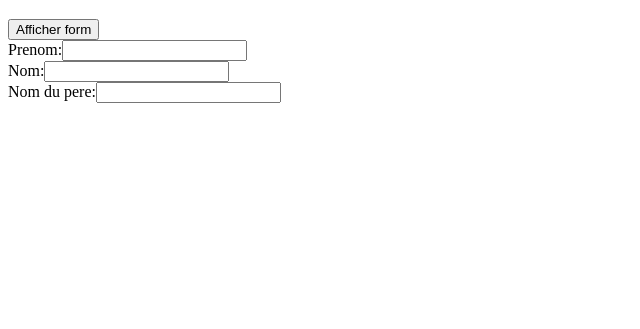
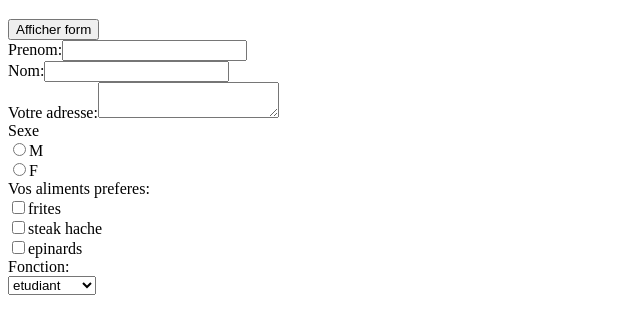
Before and after one commit to Bam92/wmf-test, a plain HTML site: page index.html in a window 1280 px wide. Both pictures are taken after a click on the button "Afficher form". Shown: the part 61-390 px from the top of the page, without its empty margins (0-640 px from the left). Drawn offline with nearby package versions, Linux system fonts and the light colour scheme.

Commit message:
use switch case statement in stead of if else one
create each form element using case

```diff
--- a/data.json
+++ b/data.json
@@ -8,7 +8,30 @@
         "type": "string"
     },
     {
-        "title": "Nom du pere",
-        "type": "string"
+        "title": "Votre adresse",
+        "type": "area"
+    },
+    {
+        "title": "Sexe",
+        "type": "radio",
+        "enum": ["M", "F"]
+    },
+    {
+        "title": "Vos aliments preferes",
+        "type": "box",
+        "enum":[
+            "frites",
+            "steak hache",
+            "epinards"
+        ]
+    },
+    {
+        "title": "Fonction",
+        "type": "select",
+        "enum":[
+            "etudiant",
+            "enseignant",
+            "ingenieur"
+        ]
     }
 ]
--- a/index.html
+++ b/index.html
@@ -5,7 +5,7 @@
     <meta http-equiv="X-UA-Compatible" content="IE=edge">
     <title>Form Builder</title>
     <meta name="viewport" content="width=device-width, initial-scale=1">
-    <link rel="stylesheet" type="text/css" media="screen" href="style.css" />
+    <link rel="stylesheet" type="text/css" media="screen" href="styles.css" />
 
 </head>
 <body>
@@ -18,16 +18,61 @@
     <!-- Local jQuery -->
     <script src="jquery-3.3.1.min.js"></script>
 
-    <!-- Include jQuery from Google CDN-->
-    <script src="//ajax.googleapis.com/ajax/libs/jquery/3.1.0/jquery.min.js"></script>
+    <!-- Include jQuery from Google CDN
+    <script src="//ajax.googleapis.com/ajax/libs/jquery/3.1.0/jquery.min.js"></script>-->
     <script>
         $(function () {
             $("#display").click(function() {
 
             $.getJSON("data.json", function(data) {
+
                 $.each(data, function( key, val ) {
-                    $("<label>").attr("for", val.title).html(val.title + ":<input type='text'> <br>").
-                        appendTo( "#myForm" );
+                    switch ( val.type ) {
+                        case "area":
+                            $( "<div/>", {"class": "my-form-elt"}).appendTo( "#myForm" );
+                            $("<label>").attr("for", val.title).html(val.title + ":<textarea> </textarea>").
+                            appendTo( "#myForm" );
+                            break;
+
+                        case "radio":
+                        $( "<div/>", {"class": "my-form-elt"}).text(val.title).appendTo( "#myForm" );
+                            for ( i in val.enum ) {
+                                $( "<div/>", {"class": "my-form-elt"}).appendTo( "#myForm" );
+                                var radioBtn = $('<input>').attr( {type: "radio", name: "sex"} ) ;
+                                radioBtn.appendTo('#myForm');
+                                $( "<label>" ).attr( "for", val.enum[i] ).text( val.enum[i] ).appendTo( "#myForm" );
+                            }
+                            break;
+
+                        case "box":
+                            $( "<div/>", {"class": "my-form-elt"}).text(val.title + ":").appendTo( "#myForm" );
+                            for ( i in val.enum ) {
+                                $( "<div/>", {"class": "my-form-elt", "id": "checkbox"}).appendTo( "#myForm" );
+                                $( "#myForm" ).append( "<input type='checkbox' name='food'>" +val.enum[i]+ "</input>" );
+                            }
+                            break;
+
+                        case "select":
+                            $( "<div/>", {"class": "my-form-elt"}).text(val.title + ":").appendTo( "#myForm" );
+                            $( "<label>" ).attr( "for", val.title ).appendTo( "#myForm" );
+                            var selectElt = $('<select>').attr( {name: "function", id: "function"} );
+                            selectElt.appendTo('#myForm');
+                            for ( i in val.enum ) {
+                                var optionElt = $( "<option>" ).attr( { value: val.enum[i] } );
+                                optionElt.text( val.enum[i] );
+                                $( "select" ).append( optionElt );
+                                console.log(optionElt);
+                            }
+                            break;
+
+                        default:
+                            $( "<div/>", {"class": "my-form-elt"}).appendTo( "#myForm" );
+                            $( "<label>" ).attr( "for", val.title ).html(val.title + ":<input type='text'> <br>").
+                            appendTo( "#myForm" );
+                            break;
+
+                    }
+
                 });
             });
             });
```
